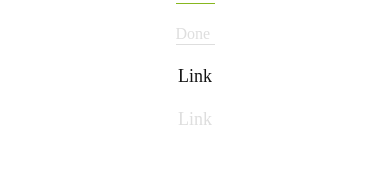
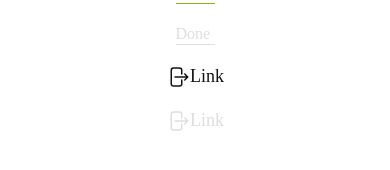
Before and after one commit to Dimensionnnnn/social-network, a React Native app: screen / in a window 390 px wide. Shown: the part 632-802 px from the top of the page. Built offline with nearby package versions, Linux system fonts and the light colour scheme.

Commit message:
fix/fixed change pressed state fnc, added icon

```diff
--- a/App.tsx
+++ b/App.tsx
@@ -93,12 +93,17 @@ function App(): JSX.Element {
           <UIBUttonText title="Done" onPress={handeChangeTheme} isDisabled />
         </View>
         <View style={styles.buttonContainer}>
-          <UIButtonTextIconLeft title="Link" onPress={handeChangeTheme} />
+          <UIButtonTextIconLeft
+            title="Link"
+            onPress={handeChangeTheme}
+            Icon={SvgExit}
+          />
         </View>
         <View style={styles.buttonContainer}>
           <UIButtonTextIconLeft
             title="Link"
             onPress={handeChangeTheme}
+            Icon={SvgExit}
             isDisabled
           />
         </View>
--- a/src/components/UI/button/text-icon-left/text-icon-left.tsx
+++ b/src/components/UI/button/text-icon-left/text-icon-left.tsx
@@ -6,17 +6,23 @@ import {getButtonStyles} from './styles';
 interface ButtonProps {
   title?: string;
   isDisabled?: boolean;
+  Icon: React.FC;
   onPress?: () => void;
 }
 
-export const Button: React.FC<ButtonProps> = ({title, isDisabled, onPress}) => {
+export const Button: React.FC<ButtonProps> = ({
+  title,
+  isDisabled,
+  Icon,
+  onPress,
+}) => {
   const [isPressed, setIsPressed] = useState(false);
   const themeVariant: ColorThemes = useColorTheme();
 
   const buttonStyles = getButtonStyles(themeVariant, isPressed, isDisabled);
 
   const handlePress = () => {
-    setIsPressed(!isPressed);
+    setIsPressed(prevPressed => !prevPressed);
   };
 
   return (
@@ -26,6 +32,7 @@ export const Button: React.FC<ButtonProps> = ({title, isDisabled, onPress}) => {
       onPress={onPress}
       onPressIn={handlePress}
       onPressOut={handlePress}>
+      <Icon style={buttonStyles.text} />
       <Text style={[buttonStyles.font, buttonStyles.text]}>{title}</Text>
     </Pressable>
   );
```
